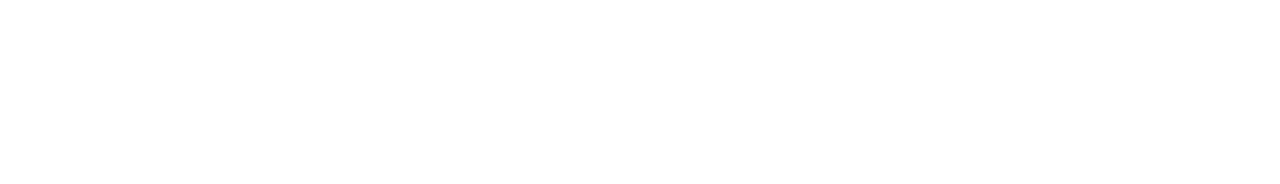
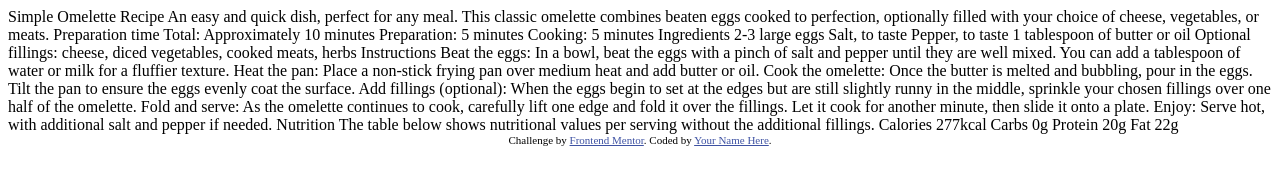
Before and after one commit to Carliytox/Recipe-page, a plain HTML site: page index.html in a window 1280 px wide. Drawn offline with Linux system fonts and the light colour scheme.

Commit message:
format index page

```diff
--- a/index.html
+++ b/index.html
@@ -0,0 +1,77 @@
+<!DOCTYPE html>
+<html lang="en">
+<head>
+  <meta charset="UTF-8">
+  <meta name="viewport" content="width=device-width, initial-scale=1.0"> <!-- displays site properly based on user's device -->
+
+  <link rel="icon" type="image/png" sizes="32x32" href="./assets/images/favicon-32x32.png">
+
+  <title>Frontend Mentor | Recipe page</title>
+
+  <!-- Feel free to remove these styles or customise in your own stylesheet 👍 -->
+  <style>
+    .attribution { font-size: 11px; text-align: center; }
+    .attribution a { color: hsl(228, 45%, 44%); }
+  </style>
+</head>
+<body>
+
+  Simple Omelette Recipe
+
+  An easy and quick dish, perfect for any meal. This classic omelette combines beaten eggs cooked
+  to perfection, optionally filled with your choice of cheese, vegetables, or meats.
+
+  Preparation time
+
+  Total: Approximately 10 minutes
+  Preparation: 5 minutes
+  Cooking: 5 minutes
+
+  Ingredients
+
+  2-3 large eggs
+  Salt, to taste
+  Pepper, to taste
+  1 tablespoon of butter or oil
+  Optional fillings: cheese, diced vegetables, cooked meats, herbs
+
+  Instructions
+
+  Beat the eggs: In a bowl, beat the eggs with a pinch of salt and pepper until they are well mixed.
+  You can add a tablespoon of water or milk for a fluffier texture.
+
+  Heat the pan: Place a non-stick frying pan over medium heat and add butter or oil.
+
+  Cook the omelette: Once the butter is melted and bubbling, pour in the eggs. Tilt the pan to ensure
+  the eggs evenly coat the surface.
+
+  Add fillings (optional): When the eggs begin to set at the edges but are still slightly runny in the
+  middle, sprinkle your chosen fillings over one half of the omelette.
+
+  Fold and serve: As the omelette continues to cook, carefully lift one edge and fold it over the
+  fillings. Let it cook for another minute, then slide it onto a plate.
+
+  Enjoy: Serve hot, with additional salt and pepper if needed.
+
+  Nutrition
+
+  The table below shows nutritional values per serving without the additional fillings.
+
+  Calories
+  277kcal
+
+  Carbs
+  0g
+
+  Protein
+  20g
+
+  Fat
+  22g
+
+  <div class="attribution">
+    Challenge by <a href="https://www.frontendmentor.io?ref=challenge" target="_blank">Frontend Mentor</a>.
+    Coded by <a href="#">Your Name Here</a>.
+  </div>
+</body>
+</html>
```
